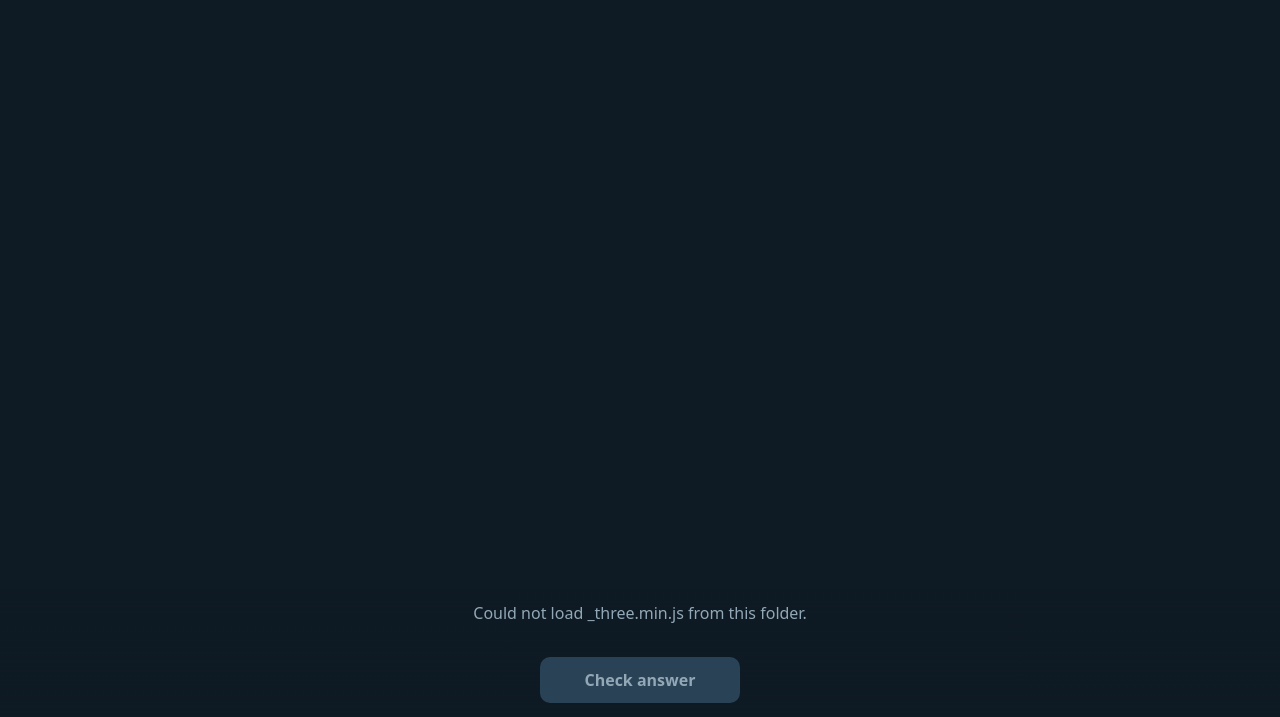
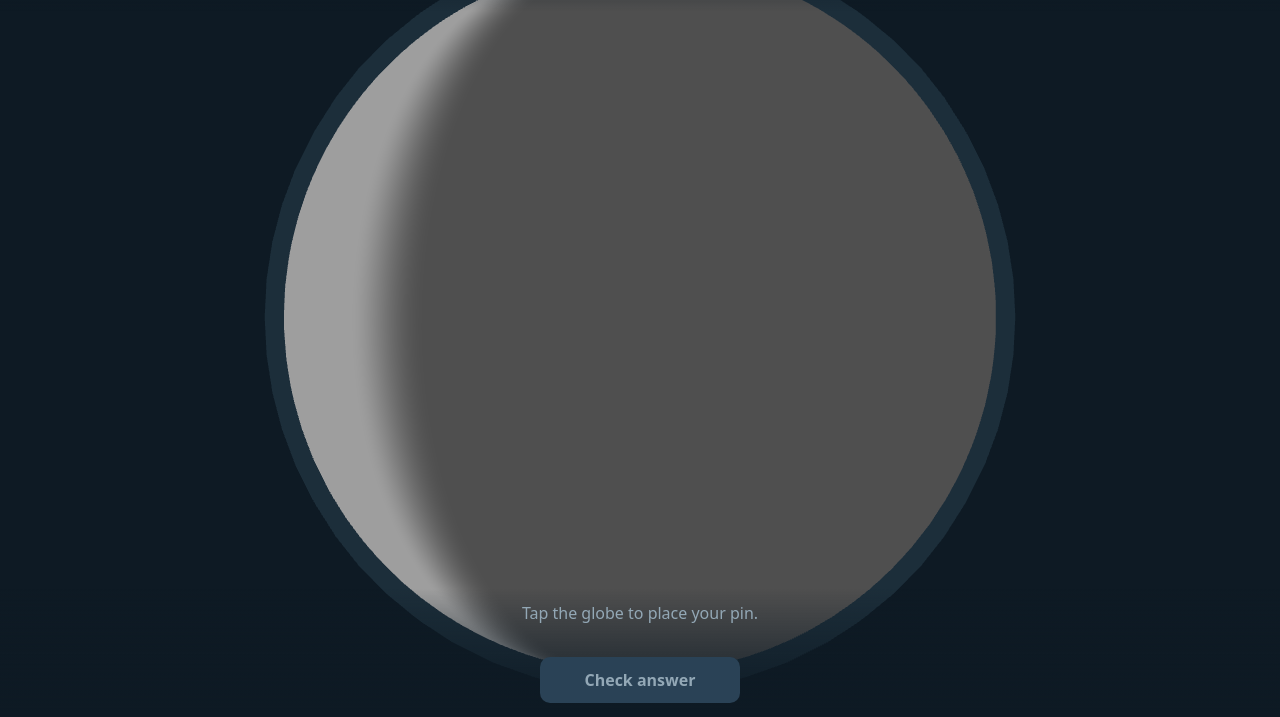
Before and after one commit to mattespel/geografi, a plain HTML site: page index.html in a window 1280 px wide. Shown: the part 83-800 px from the top of the page. Drawn offline with Linux system fonts and the light colour scheme.

Commit message:
Fix script source file names in index.html

```diff
--- a/index.html
+++ b/index.html
@@ -64,7 +64,7 @@ td.n,th.n{text-align:right;font-variant-numeric:tabular-nums}
 /* ==========================================================================
    GLOBE QUIZ  (standalone version of the Anki globe card)
    Needs, in the same folder as this file:
-     _three.min.js, earth.avif
+     three.min.js, earth.avif
    Structure:
      1. SETTINGS   2. QUESTIONS   3. HELPERS   4. GLOBE ENGINE   5. GAME
    ========================================================================== */
@@ -76,7 +76,7 @@ var R = Math.PI / 180;
 var MINZ = 1.15, MAXZ = 6, DEFZ = 3.7, REVEALZ = 1.4, MAXTILT = 1.55, MAXDPR = 3, MARKER = 0.8;
 var NIGHT = 0.5, SUN_LON = null, SUNDIST = 12, SUNSIZE = 2.5, SUNFADE = 0.5;
 var FIT = 0.7, TANH = Math.tan(17.5 * R);
-var TEXTURE_SRC = 'earth.avif', THREE_SRC = '_three.min.js';
+var TEXTURE_SRC = 'earth.avif', THREE_SRC = 'three.min.js';
 var COL_GUESS = 0xd1432b, COL_TRUTH = 0x1c8a5a, COL_ARC = 0xffd24a;
 
 // Scoring
```
